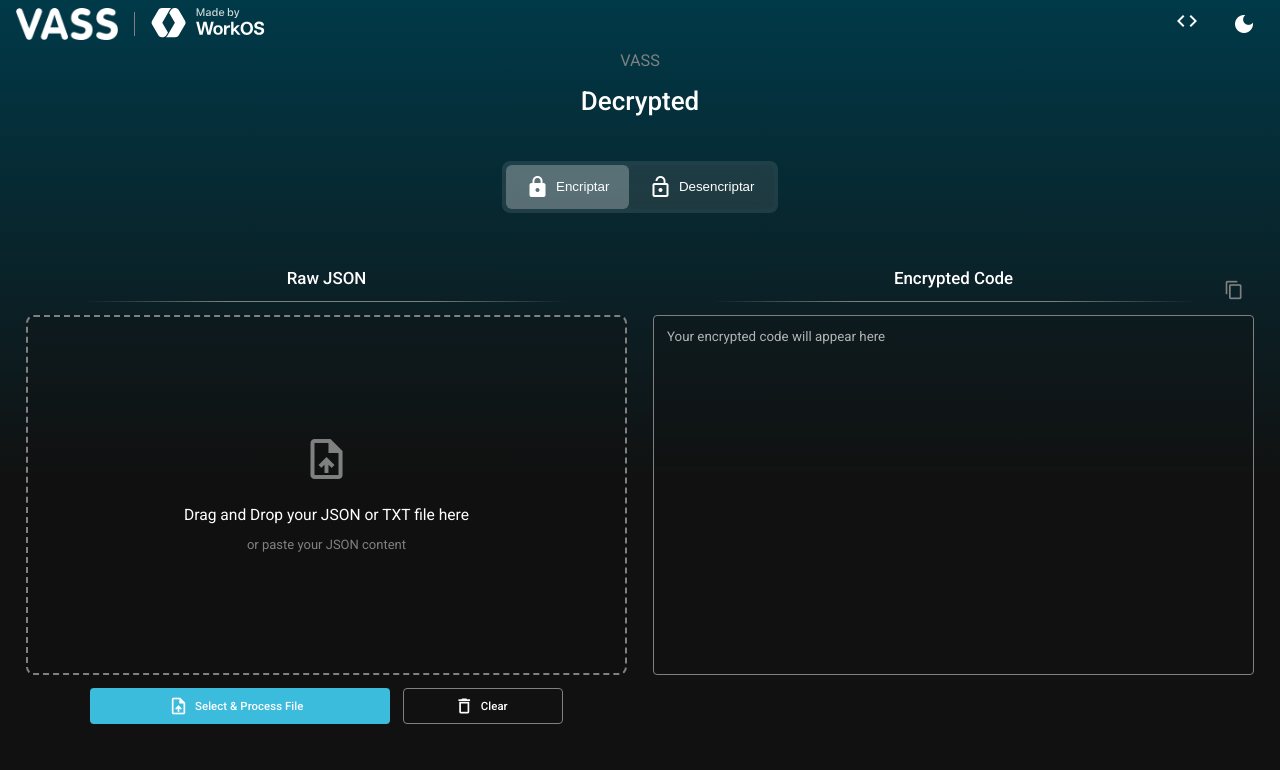
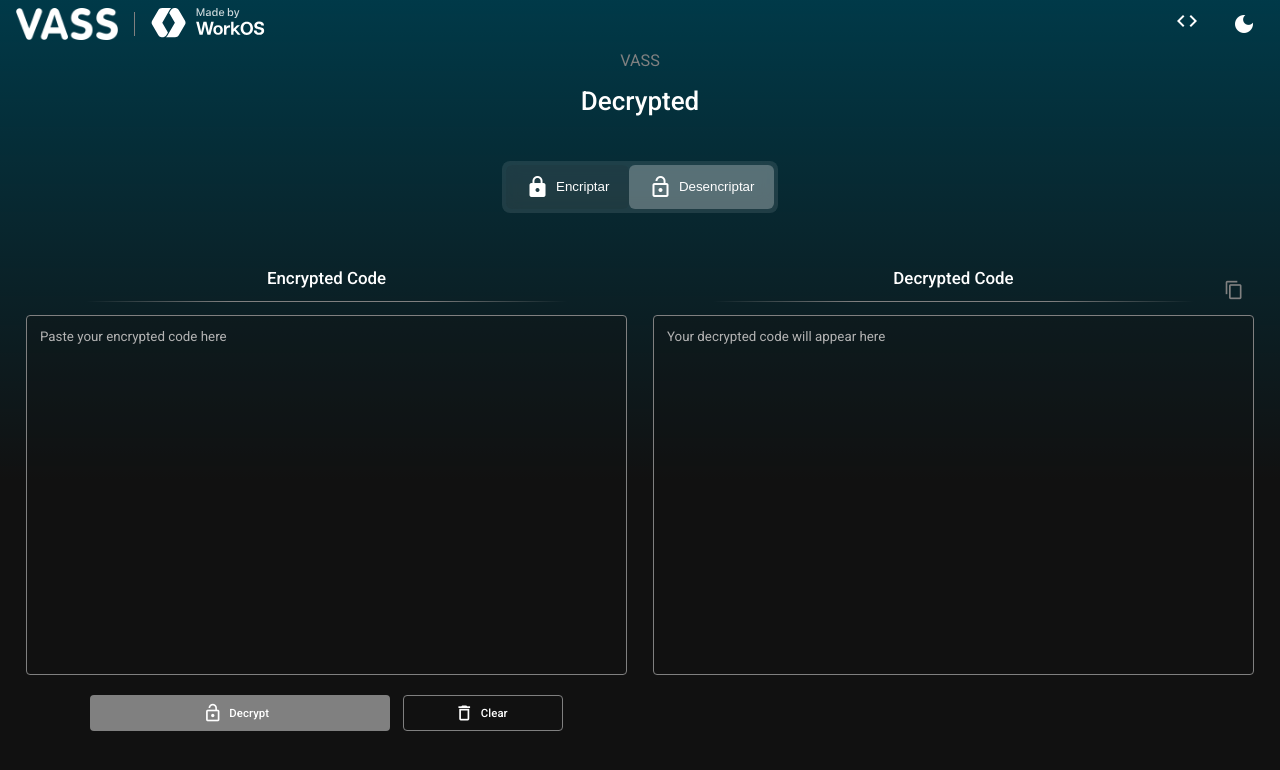
Before and after one commit to NestorM14/decryption, an Angular app: page / in a window 1280 px wide. Shown: the top 770 px of the page. Built offline with nearby package versions, Linux system fonts and the light colour scheme.

Commit message:
✨ Bump version to 3.1.0; update app component to hide encryption area by default

```diff
--- a/package.json
+++ b/package.json
@@ -1,6 +1,6 @@
 {
   "name": "decryption",
-  "version": "3.0.0",
+  "version": "3.1.0",
   "homepage": "https://NestorM14.github.io/decryption",
   "scripts": {
     "ng": "ng",
--- a/src/app/app.component.ts
+++ b/src/app/app.component.ts
@@ -17,7 +17,7 @@ import { MaterialModule } from './shared/material.module';
 export class AppComponent {
   public title = 'Decrypted';
   public dataDesencriptada: any;
-  public showEncryptArea = true;
+  public showEncryptArea = false;
   public copiado: boolean = false;
   public version = packageJson.version;
   public encryptedCode = new FormControl('');
```
Also changed, not shown: 1 other file (tests, documents, lock files or other folders).
